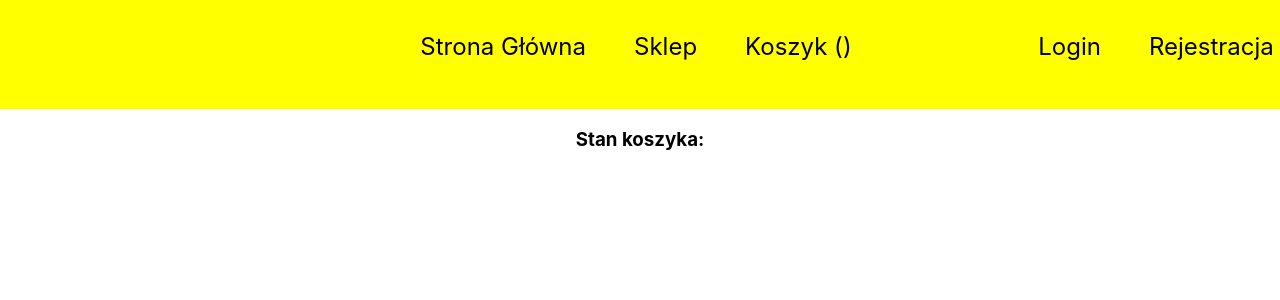
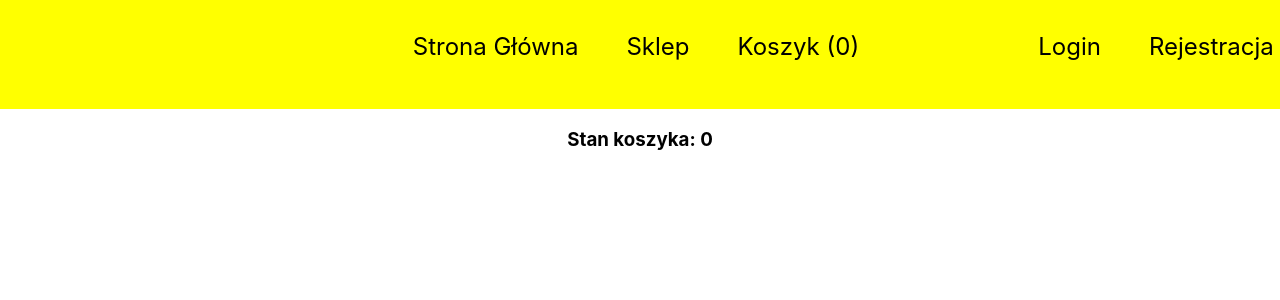
Before and after one commit to tomfidos/redux-online-store, a React (Create React App) app: page /koszyk in a window 1280 px wide. Shown: the top 300 px of the page. Built offline with nearby package versions, Linux system fonts and the light colour scheme.

Commit message:
Corrected store slice data access.

```diff
--- a/src/app/hooks.ts
+++ b/src/app/hooks.ts
@@ -1,5 +1,6 @@
-import { useDispatch } from 'react-redux';
-import type { AppDispatch } from './store';
+import { useDispatch, useSelector, TypedUseSelectorHook } from 'react-redux';
+import type { AppDispatch, RootState } from './store';
 
 // Use throughout your app instead of plain `useDispatch` and `useSelector`
 export const useAppDispatch = () => useDispatch<AppDispatch>();
+export const useAppSelector: TypedUseSelectorHook<RootState> = useSelector;
--- a/src/components/AppNav.tsx
+++ b/src/components/AppNav.tsx
@@ -1,13 +1,13 @@
 import { Link } from 'react-router-dom';
-import { useSelector } from 'react-redux';
 
+import { useAppSelector } from '../app/hooks';
 import './AppNav.css';
-import { selectTotalQuantity } from '../store/cart/cartSlice';
 
 
 const AppNav = (): JSX.Element => {
 
-    const totalQuantity = useSelector(selectTotalQuantity);
+    const totalQuantity = useAppSelector((state) => state.cart.totalQuantity);
+    const isLogged = useAppSelector((state) => state.customer.isLogged);
 
     return (
         <div className="nav-container">
@@ -19,12 +19,19 @@ const AppNav = (): JSX.Element => {
                     <li><Link to="/koszyk" className="nav-element">Koszyk ({totalQuantity})</Link></li>
                 </ul>
             </nav>
+            {!isLogged &&
                 <nav className="nav nav-side">
                     <ul>
                         <li><Link to="/login" className="nav-element">Login</Link></li>
                         <li><Link to="/signup" className="nav-element">Rejestracja</Link></li>
                     </ul>
                 </nav>
+            }
+            {isLogged &&
+            <div className="nav nav-side">
+                <button>Logout</button>
+            </div>
+            }
         </div>
     );
 }
--- a/src/components/Basket.tsx
+++ b/src/components/Basket.tsx
@@ -1,20 +1,26 @@
-import { useAppDispatch } from '../app/hooks';
-import { useSelector } from 'react-redux';
+import { useAppDispatch, useAppSelector } from '../app/hooks';
 
-import { removeFromCart, selectTotalQuantity } from '../store/cart/cartSlice';
+import { removeFromCart } from '../store/cart/cartSlice';
 import { CartState } from '../types/cartSliceTypes';
 import { store } from '../app/store';
 import productJson from '../productConfig.json';
 import './Basket.css';
+import { Customer } from '../types/customerSliceTypes';
+
+interface FullStore {
+    cart: CartState,
+    customer: Customer,
+}
 
 
 const Basket = (): JSX.Element => {
 
-    const cart: CartState = store.getState().cart;
-    const cartItemKeys: string[] = Object.keys(cart.cartItems);
+    const cartAndCustomer: FullStore = store.getState();
+    const items = cartAndCustomer.cart.cartItems;
+    const cartItemKeys: string[] = Object.keys(items);
     const dispatch = useAppDispatch();
 
-    const totalQuantity = useSelector(selectTotalQuantity);
+    const totalQuantity = useAppSelector((state) => state.cart.totalQuantity)
     const productMapping = productJson.products;
 
     return (
@@ -23,7 +29,7 @@ const Basket = (): JSX.Element => {
             <ul className="cart">
                 {cartItemKeys.map(key => {
                     const name = productMapping.find(({ product_id }) => product_id === parseInt(key))?.name;
-                    const item = cart.cartItems[parseInt(key)];
+                    const item = items[parseInt(key)];
                     return (
                         <div key={key} className="cart-item">
                             <li>{name}: {item.quantity}</li>
--- a/src/store/cart/cartSlice.ts
+++ b/src/store/cart/cartSlice.ts
@@ -33,6 +33,5 @@ export const cartSlice = createSlice({
 });
 
 export const { addToCart, addToTotalQuantity, removeFromCart } = cartSlice.actions;
-export const selectTotalQuantity = ((state: CartState) => state.totalQuantity);
 
 export default cartSlice.reducer;
```
Lines whose indentation alone changed are shown as unchanged.
